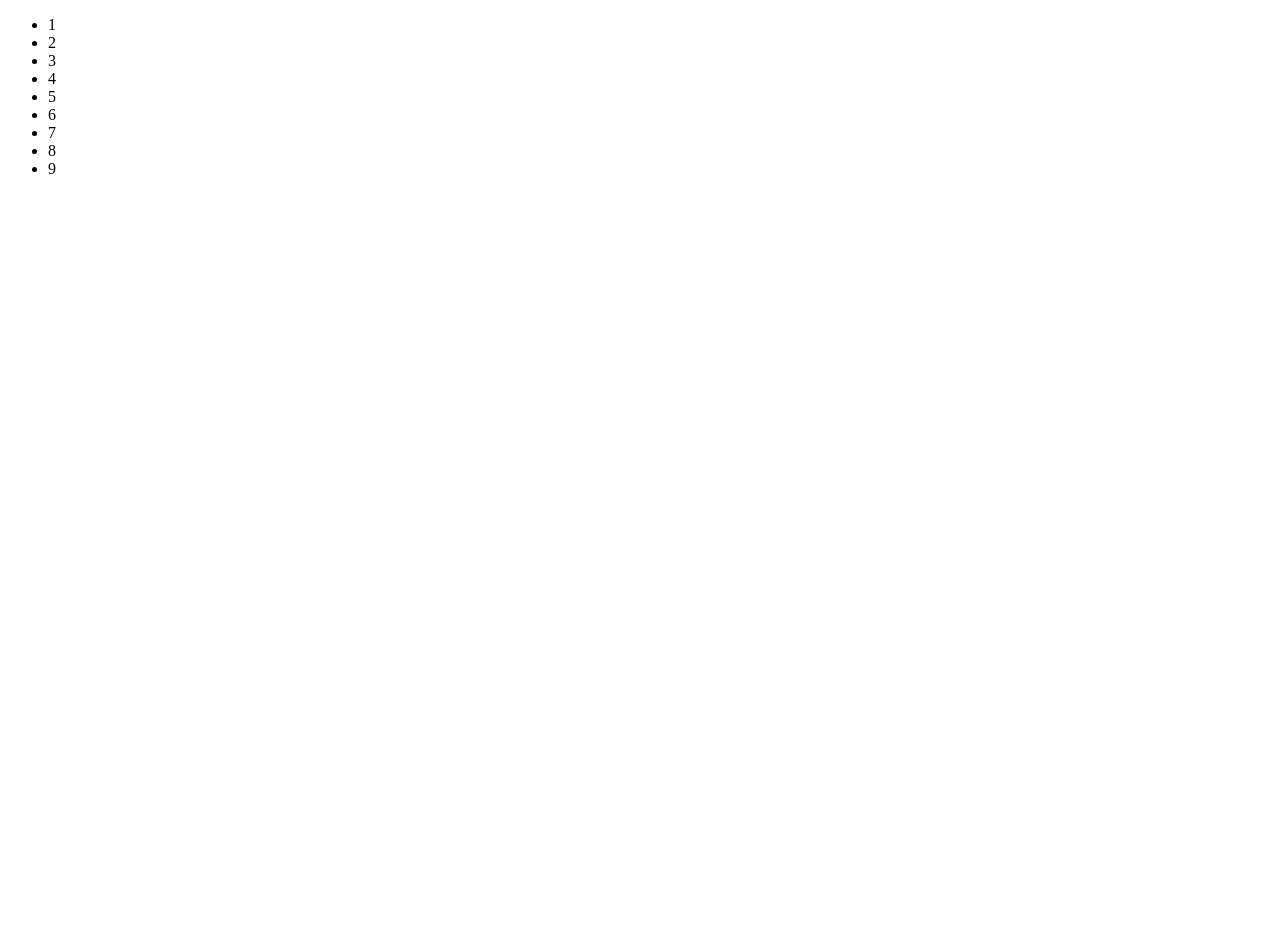
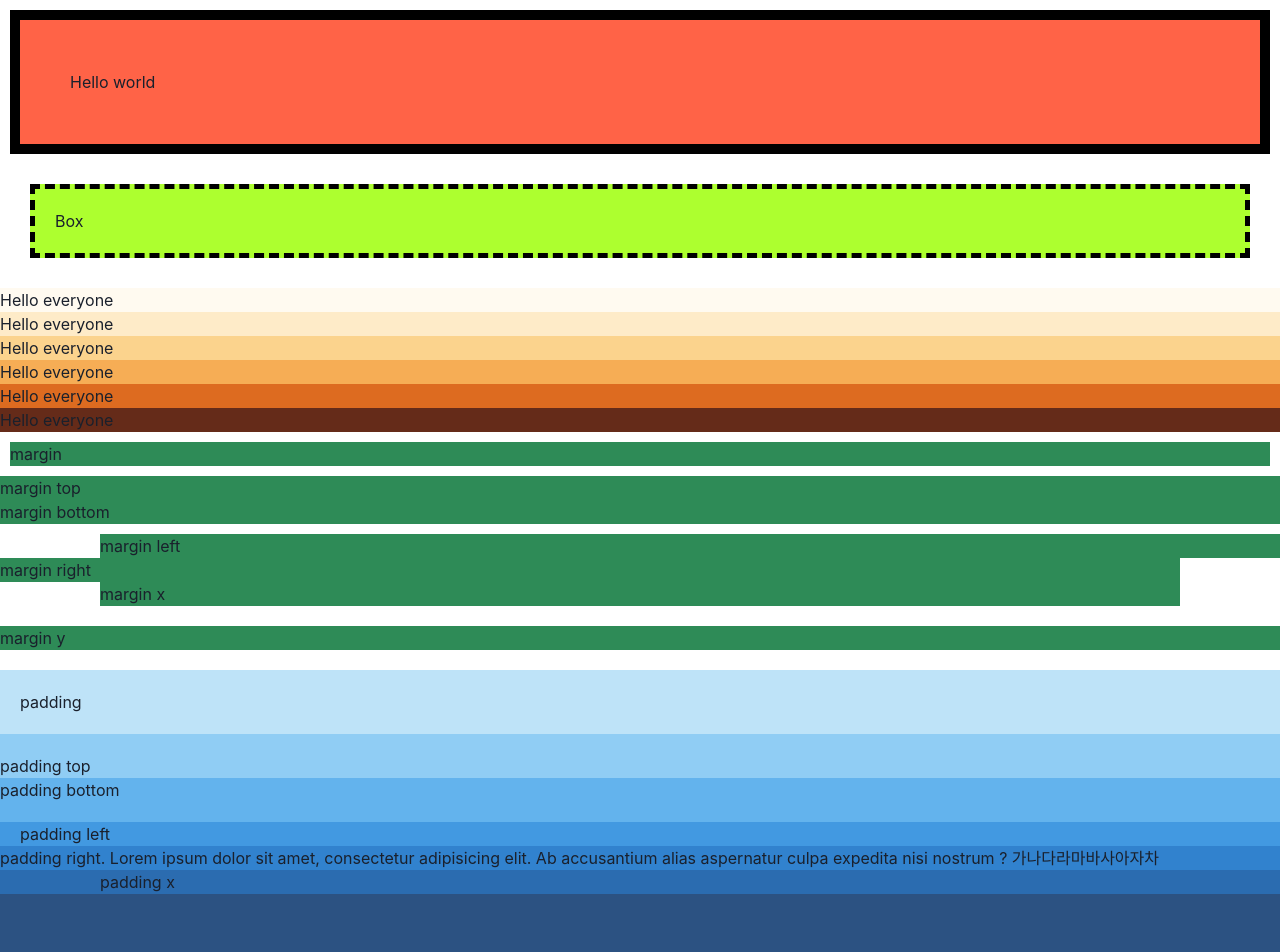
Before and after one commit to kiwi85547/react20240509, a React (Vite) app: page / in a window 1280 px wide. Shown: the top 952 px of the page. Before the commit the page ends 800 px from the top, so only its background shows below. Built offline with nearby package versions, Linux system fonts and the light colour scheme.

Commit message:
Box, 컬러, 마진, 패딩, 너비, 높이

```diff
--- a/src/App.jsx
+++ b/src/App.jsx
@@ -1,17 +1,41 @@
 import React from 'react';
+import {Box, ChakraProvider} from "@chakra-ui/react";
 
 function App(props) {
-    const names = ["1", "2", "3", "4", "5", "6", "7", "8", "9"];
-    // 배열을 map 메소드 사용해서 컴포넌트들을 만들 때
-    // key prop을 사용해서 효율성을 높일 것
-    // key prop에 값은 주로 primary key가 사용됨
     return (
-        <div>
-            <ul>
-                {names.map((name, index) => (
-                    <li key={index}>{name}</li>))}
-            </ul>
-        </div>
+        <ChakraProvider>
+            <div style={{
+                padding: "50px",
+                margin: "10px",
+                border: "10px solid black",
+                background: "tomato"
+            }}> Hello world
+            </div>
+            <Box p={"20px"} m={"30px"} border={"5px dashed black"} bgColor={"greenyellow"}>Box</Box>
+            <Box bgColor={"orange.50"}>Hello everyone</Box>
+            <Box bgColor={"orange.100"}>Hello everyone</Box>
+            <Box bgColor={"orange.200"}>Hello everyone</Box>
+            <Box bgColor={"orange.300"}>Hello everyone</Box>
+            <Box bgColor={"orange.500"}>Hello everyone</Box>
+            <Box bgColor={"orange.900"}>Hello everyone</Box>
+            <Box m={"10px"} bgColor={"seagreen"}>margin </Box>
+            <Box mt={"10px"} bgColor={"seagreen"}>margin top</Box>
+            <Box mb={"10px"} bgColor={"seagreen"}>margin bottom</Box>
+            <Box ml={"100px"} bgColor={"seagreen"}>margin left</Box>
+            <Box mr={"100px"} bgColor={"seagreen"}>margin right</Box>
+            <Box mx={"100px"} bgColor={"seagreen"}>margin x</Box>
+            <Box my={"20px"} bgColor={"seagreen"}>margin y</Box>
+            <Box p={"20px"} bgColor={"blue.100"}>padding</Box>
+            <Box pt={"20px"} bgColor={"blue.200"}>padding top</Box>
+            <Box pb={"20px"} bgColor={"blue.300"}>padding bottom</Box>
+            <Box pl={"20px"} bgColor={"blue.400"}>padding left</Box>
+            <Box pr={"100px"} bgColor={"blue.500"}>padding right. Lorem ipsum dolor sit amet, consectetur adipisicing
+                elit. Ab accusantium alias aspernatur culpa expedita nisi nostrum ? 가나다라마바사아자차</Box>
+            <Box px={"100px"} bgColor={"blue.600"}>padding x</Box>
+            <Box py={"100px"} bgColor={"blue.700"}>padding y</Box>
+            <Box w={"500px"} bgColor={"yellow.200"}>width 500px</Box>
+            <Box h={"500px"} bgColor={"yellow.700"}>height 500px</Box>
+        </ChakraProvider>
     );
 }
 
```
